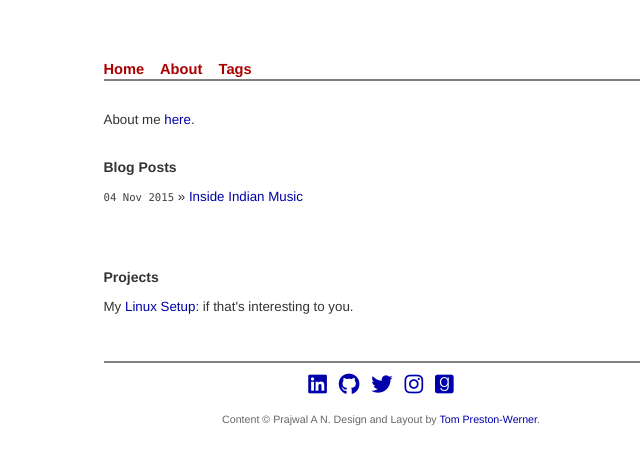
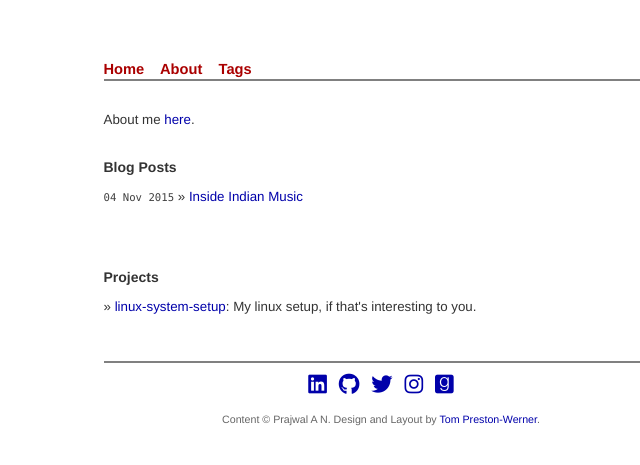
Before and after one commit to prajwal-aithal/prajwal-aithal.github.io, a Jekyll site: the page built from index.html, in a window 1280 px wide. Shown: the top 465 px of the page, without its empty margins (259-899 px from the left). Built offline with Jekyll 4.4.1, drawn with Linux system fonts in a browser that asks for light colours; nearby versions of some CDN libraries.

Commit message:
Improve project list

```diff
--- a/index.html
+++ b/index.html
@@ -15,5 +15,5 @@ About me <a href="/about.html">here</a>.
 
 <h5><b>Projects</b></h5>
 <ul class="posts">
-  <li>My <a href="http://github.com/prajwal-aithal/linux-system-setup/" target="_blank">Linux Setup</a>: if that's interesting to you.</li>
+  <li> &raquo; <a href="http://github.com/prajwal-aithal/linux-system-setup/" target="_blank">linux-system-setup</a>: My linux setup, if that's interesting to you.</li>
 </ul>
```
